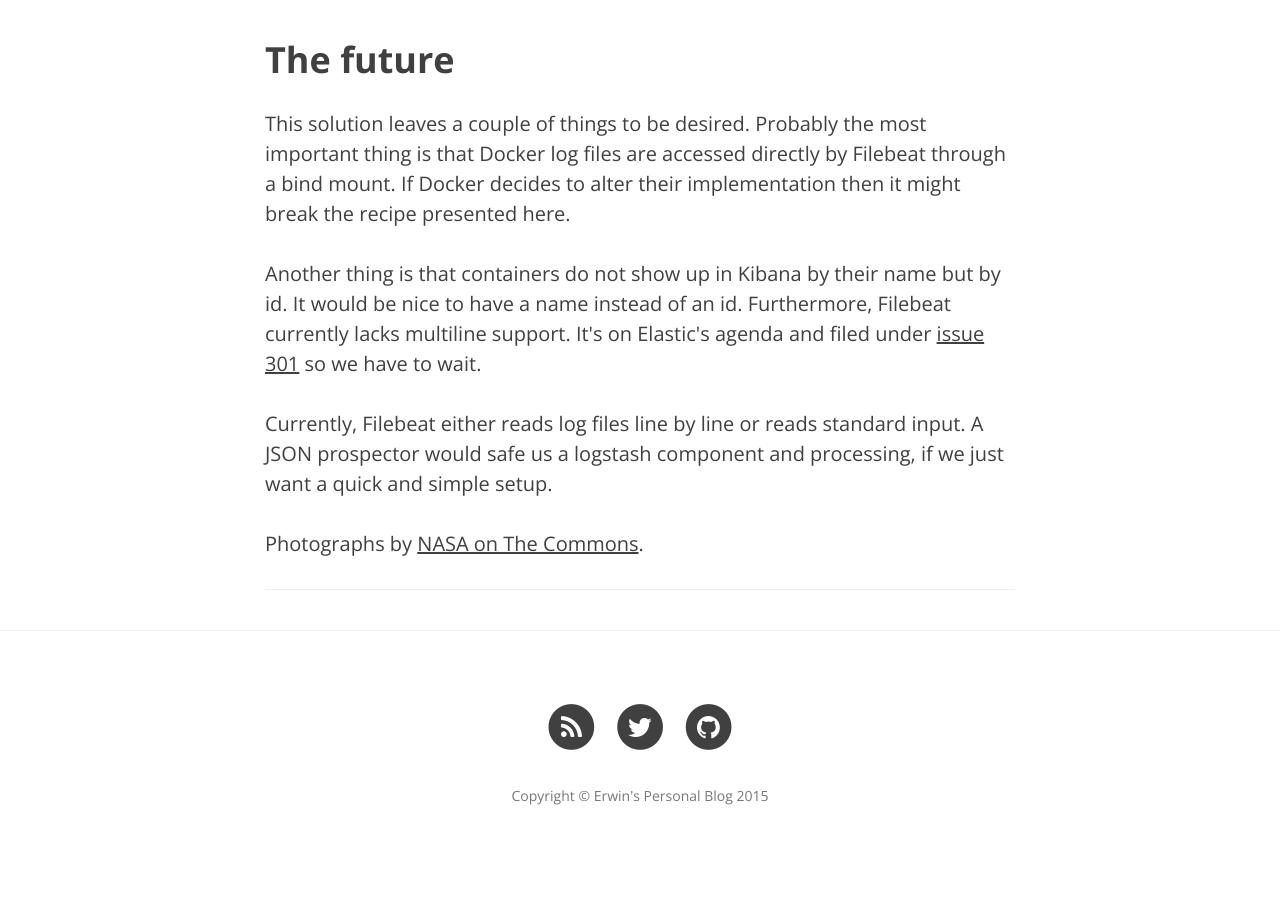
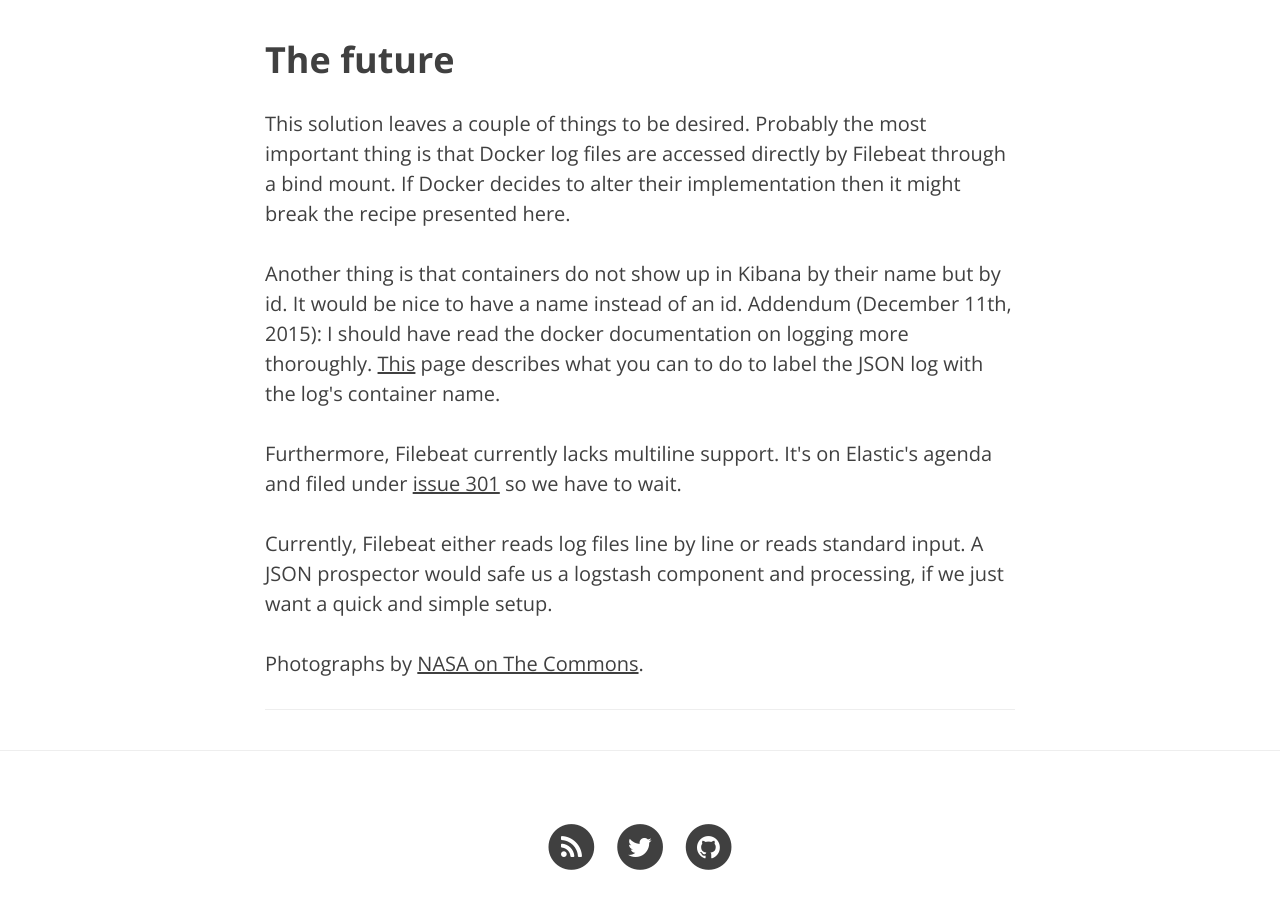
Before and after one commit to eembsen/eembsen.github.io, a Jekyll site: the page built from _posts/2015-12-05-docker-es-filebeat.markdown, in a window 1280 px wide and 900 px high, scrolled down 2832 px. Built offline with Jekyll 4.4.1, drawn with Linux system fonts in a browser that asks for light colours; nearby versions of some CDN libraries; before the commit the page ends 3703 px from its top, so only the background shows below that.

Commit message:
Added an addendum

```diff
--- a/_posts/2015-12-05-docker-es-filebeat.markdown
+++ b/_posts/2015-12-05-docker-es-filebeat.markdown
@@ -97,7 +97,10 @@ accessed directly by Filebeat through a bind mount. If Docker decides to alter t
 the recipe presented here.</p>
 
 <p>Another thing is that containers do not show up in Kibana by their name but by id. It would be nice to have a name
-instead of an id. Furthermore, Filebeat currently lacks multiline support. It's on Elastic's agenda and filed under
+instead of an id. Addendum (December 11th, 2015): I should have read the docker documentation on logging more thoroughly.
+<a href="https://docs.docker.com/engine/reference/logging/overview">This</a> page describes what you can to do to label the JSON log with the log's container name.</p>
+
+<p>Furthermore, Filebeat currently lacks multiline support. It's on Elastic's agenda and filed under
 <a href="https://github.com/elastic/filebeat/issues/301">issue 301</a> so we have to wait.<p>
 
 <p>Currently, Filebeat either reads log files line by line or reads standard input. A JSON prospector would safe us a
```
